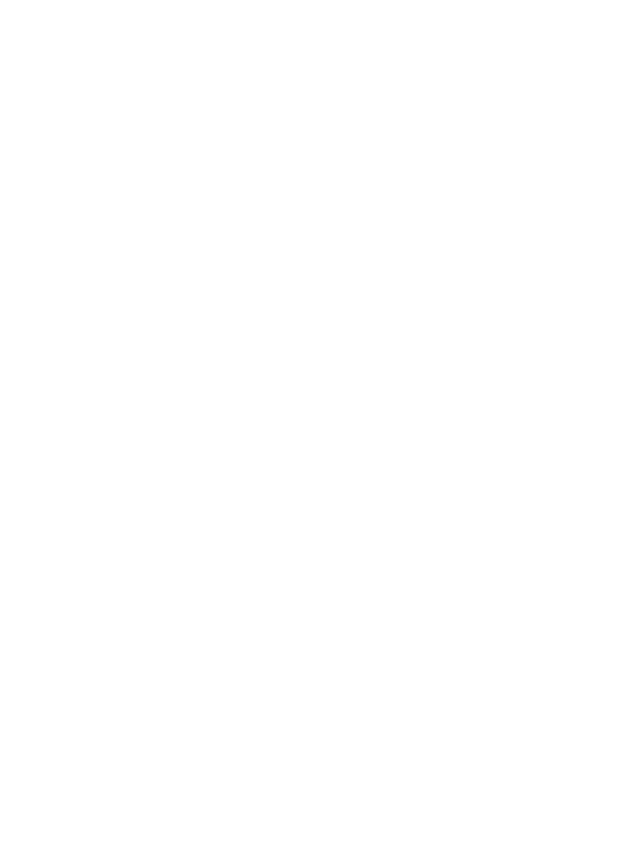
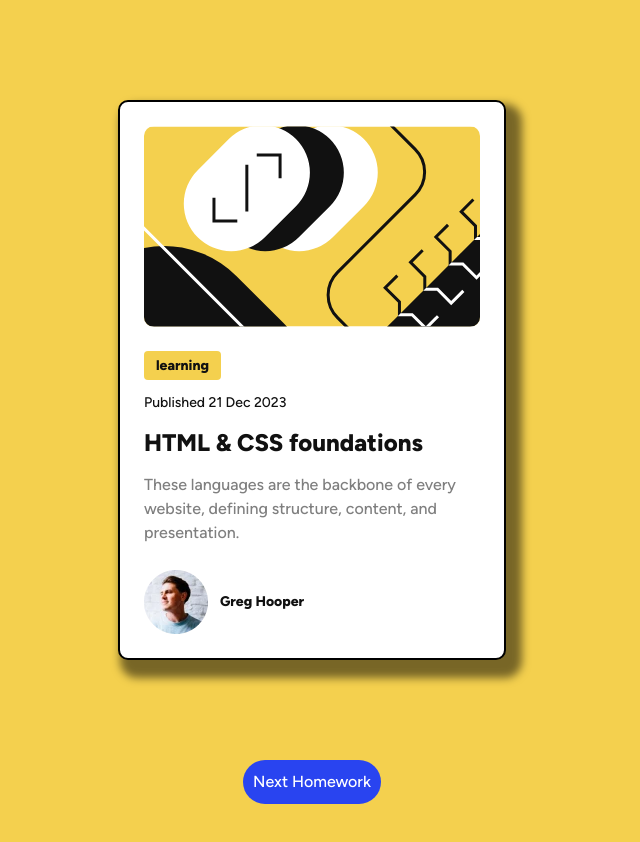
Before and after one commit to khad11/7-vazifa1, a plain HTML site: page index.html in a window 1280 px wide. Shown: the whole page, without its empty margins (328-968 px from the left). Before the commit the page ends 800 px from the top, so only its background shows below. Drawn offline with nearby package versions, Linux system fonts and the light colour scheme.

Commit message:
HTML & CSS foundations and Jessica Randall-final

```diff
--- /dev/null
+++ b/css/about.css
@@ -0,0 +1,84 @@
+@import "./global.css";
+body {
+  font-family: "Inter";
+  background: black;
+  color: #fff;
+}
+.container {
+  display: flex;
+  flex-direction: column;
+  align-items: center;
+}
+.randal-card {
+  background-color: #1f1f1f;
+  max-width: 384px;
+  max-height: 611px;
+  display: flex;
+  flex-direction: column;
+  border-radius: 10px;
+  padding-left: 40px;
+  padding-right: 40px;
+  padding-bottom: 40px;
+}
+.randal-card__logo {
+  display: flex;
+  justify-content: center;
+  padding: 4rem 0 2.4rem 0;
+}
+.randal-card__info {
+  text-align: center;
+  max-width: 304px;
+  padding-bottom: 24px;
+}
+.randal-card__info__name {
+  font-size: 2.4rem;
+  line-height: 3.6rem;
+  font-weight: 600;
+  padding-bottom: 4px;
+}
+.randal-card__info__address {
+  font-size: 1.4rem;
+  line-height: 2.4rem;
+  font-weight: 700;
+  color: #c4f82a;
+  padding-bottom: 2.4rem;
+}
+.randal-card__info__job {
+  font-size: 1.2rem;
+  line-height: 2.1rem;
+  font-weight: 400;
+}
+.randal-card__links {
+  display: flex;
+  flex-direction: column;
+  text-align: center;
+  gap: 1.6rem;
+}
+.randal-card__links a {
+  color: #fff;
+  font-size: 1.4rem;
+  line-height: 2.1rem;
+  font-weight: 700;
+  text-transform: capitalize;
+  padding: 12px 94px;
+  background-color: #333333;
+  border-radius: 10px;
+  cursor: pointer;
+
+  &:hover {
+    background-color: #c4f82a;
+    color: #333333;
+  }
+}
+@media (max-width: 380px) {
+  .randal-card__links a {
+    font-size: 1.2rem;
+    line-height: 2rem;
+  }
+}
+@media (max-width: 370px) {
+  .randal-card__links a {
+    font-size: 1rem;
+    line-height: 1.8rem;
+  }
+}
--- a/css/fonts.css
+++ b/css/fonts.css
@@ -0,0 +1,49 @@
+/* figtree-regular - latin */
+@font-face {
+  font-display: swap; /* Check https://developer.mozilla.org/en-US/docs/Web/CSS/@font-face/font-display for other options. */
+  font-family: "Figtree";
+  font-style: normal;
+  font-weight: 400;
+  src: url("../fonts/figtree-v5-latin-regular.woff2") format("woff2"); /* Chrome 36+, Opera 23+, Firefox 39+, Safari 12+, iOS 10+ */
+}
+/* figtree-500 - latin */
+@font-face {
+  font-display: swap; /* Check https://developer.mozilla.org/en-US/docs/Web/CSS/@font-face/font-display for other options. */
+  font-family: "Figtree";
+  font-style: normal;
+  font-weight: 500;
+  src: url("../fonts/figtree-v5-latin-500.woff2") format("woff2"); /* Chrome 36+, Opera 23+, Firefox 39+, Safari 12+, iOS 10+ */
+}
+/* figtree-800 - latin */
+@font-face {
+  font-display: swap; /* Check https://developer.mozilla.org/en-US/docs/Web/CSS/@font-face/font-display for other options. */
+  font-family: "Figtree";
+  font-style: normal;
+  font-weight: 800;
+  src: url("../fonts/figtree-v5-latin-800.woff2") format("woff2"); /* Chrome 36+, Opera 23+, Firefox 39+, Safari 12+, iOS 10+ */
+}
+
+/* inter-regular - latin */
+@font-face {
+  font-display: swap; /* Check https://developer.mozilla.org/en-US/docs/Web/CSS/@font-face/font-display for other options. */
+  font-family: "Inter";
+  font-style: normal;
+  font-weight: 400;
+  src: url("../fonts/inter-v18-latin-regular.woff2") format("woff2"); /* Chrome 36+, Opera 23+, Firefox 39+, Safari 12+, iOS 10+ */
+}
+/* inter-600 - latin */
+@font-face {
+  font-display: swap; /* Check https://developer.mozilla.org/en-US/docs/Web/CSS/@font-face/font-display for other options. */
+  font-family: "Inter";
+  font-style: normal;
+  font-weight: 600;
+  src: url("../fonts/inter-v18-latin-600.woff2") format("woff2"); /* Chrome 36+, Opera 23+, Firefox 39+, Safari 12+, iOS 10+ */
+}
+/* inter-700 - latin */
+@font-face {
+  font-display: swap; /* Check https://developer.mozilla.org/en-US/docs/Web/CSS/@font-face/font-display for other options. */
+  font-family: "Inter";
+  font-style: normal;
+  font-weight: 700;
+  src: url("../fonts/inter-v18-latin-700.woff2") format("woff2"); /* Chrome 36+, Opera 23+, Firefox 39+, Safari 12+, iOS 10+ */
+}
--- a/css/global.css
+++ b/css/global.css
@@ -43,9 +43,33 @@ h1 {
 }
 .container {
   width: 100%;
-  max-width: 1200px;
-  margin-right: auto;
-  margin-left: auto;
-  padding-left: 5rem;
-  padding-right: 5rem;
+  max-width: 1110px;
+  margin: 100px auto;
 }
+.next-button {
+  display: inline-block;
+  text-align: center;
+  padding: 7px 10px;
+  background-color: rgb(41, 68, 240);
+  color: white;
+  font-size: 1.6rem;
+  line-height: 3rem;
+  border-radius: 25px;
+  text-transform: capitalize;
+  &:hover {
+    text-decoration: underline;
+    background-color: rgb(33, 53, 177);
+    transition: 0.3s;
+  }
+}
+
+.next {
+  display: flex;
+  justify-content: center;
+}
+
+.back {
+  display: flex;
+  justify-content: center;
+  padding-top: 100px;
+}
--- a/css/index.css
+++ b/css/index.css
@@ -0,0 +1,96 @@
+@import "./global.css";
+
+body {
+  background-color: #f4d04e;
+  font-family: "Figtree";
+  font-weight: 500;
+  color: #111111;
+}
+.html-css-foundations {
+  box-shadow: 9px 11px 8px 7px rgba(0, 0, 0, 0.51);
+  border: 2px solid black;
+  max-width: max-content;
+  background-color: #fff;
+  display: flex;
+  flex-direction: column;
+  justify-content: center;
+  padding: 24px 24px 0 24px;
+  border-radius: 10px;
+}
+.site__img {
+  border-radius: 10px;
+  max-width: 33.6rem;
+}
+.html-css-foundations__item {
+  display: flex;
+  flex-direction: column;
+}
+.html-css-foundations__item__type {
+  margin-top: 2.4rem;
+
+  background-color: #f4d04e;
+
+  max-width: max-content;
+  max-width: max-content;
+  border-radius: 4px;
+}
+.html-css-foundations__item__type__text {
+  align-content: start;
+  font-size: 1.4rem;
+  line-height: 2.1rem;
+  font-weight: 800;
+  padding: 4px 12px;
+  cursor: pointer;
+}
+.html-css-foundations__item__date {
+  font-size: 1.4rem;
+  line-height: 2.1rem;
+  padding-top: 1.2rem;
+}
+.html-css-foundations__item__h1-text a {
+  font-size: 2.4rem;
+  line-height: 3.6rem;
+
+  color: #111111;
+  padding-top: 1.2rem;
+  &:hover {
+    color: #f4d04e;
+  }
+}
+.html-css-foundations__item__p-text {
+  font-size: 1.6rem;
+  line-height: 2.4rem;
+  color: #7f7f7f;
+  padding-top: 1.2rem;
+  max-width: 336px;
+  padding-bottom: 2.4rem;
+}
+.html-css-foundations__site__logo {
+  display: flex;
+  align-items: center;
+  gap: 1.2rem;
+  padding-bottom: 2.4rem;
+}
+.html-css-foundations__site__logo img {
+  cursor: pointer;
+}
+.html-css-foundations__site__logo__text {
+  font-size: 1.4rem;
+  line-height: 2.1rem;
+  font-weight: 800;
+}
+@media screen and (max-width: 340px) {
+  .html-css-foundations__item__h1-text a {
+    font-size: 2rem;
+    line-height: 2.4rem;
+  }
+  .html-css-foundations__item__p-text {
+    font-size: 1.4rem;
+    line-height: 2rem;
+  }
+}
+@media (max-width: 180px) {
+  .html-css-foundations__site__logo {
+    flex-direction: column;
+  }
+}
--- a/index.html
+++ b/index.html
@@ -7,8 +7,36 @@
     <link rel="stylesheet" href="./css/index.css" />
   </head>
   <body>
-    <!-- HEADER  -->
-    <!-- MAIN -->
-    <!-- FOOTER -->
+    <header>
+      <div class="html-css-foundations container">
+        <img class="site__img" src="./images/illustration-article.svg" />
+
+        <div class="html-css-foundations__item">
+          <div class="html-css-foundations__item__type">
+            <p class="html-css-foundations__item__type__text">learning</p>
+          </div>
+          <p class="html-css-foundations__item__date">
+            <time datetime="2023-12-21"> Published 21 Dec 2023 </time>
+          </p>
+          <h1 class="html-css-foundations__item__h1-text">
+            <a href="3"> HTML & CSS foundations</a>
+          </h1>
+          <p class="html-css-foundations__item__p-text">
+            These languages are the backbone of every website, defining
+            structure, content, and presentation.
+          </p>
+          <div class="html-css-foundations__site__logo">
+            <img
+              class="html-css-foundations__site__logo__img"
+              src="./images/image-avatar.webp"
+            />
+            <p class="html-css-foundations__site__logo__text">Greg Hooper</p>
+          </div>
+        </div>
+      </div>
+      <div class="container next">
+        <a href="./pages/about.html" class="next-button"> next homework</a>
+      </div>
+    </header>
   </body>
 </html>
```
Also changed, not shown: pages/about.html (+38 -0 lines), css/aboout.css (deleted), fonts/figtree-v5-latin-500.woff2 (added), fonts/figtree-v5-latin-800.woff2 (added), fonts/figtree-v5-latin-regular.woff2 (added), fonts/inter-v18-latin-600.woff2 (added), fonts/inter-v18-latin-700.woff2 (added), fonts/inter-v18-latin-regular.woff2 (added), images/favicon-32x32.png (added), images/illustration-article.svg (added), images/image-avatar.webp (added), images/profile-pic.svg (added), 2 other files.
